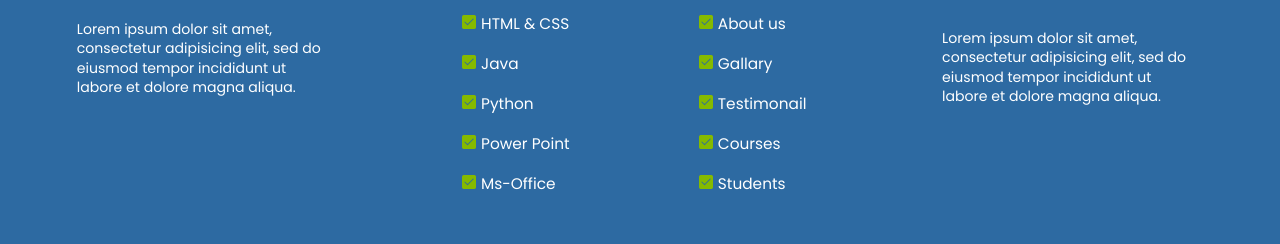
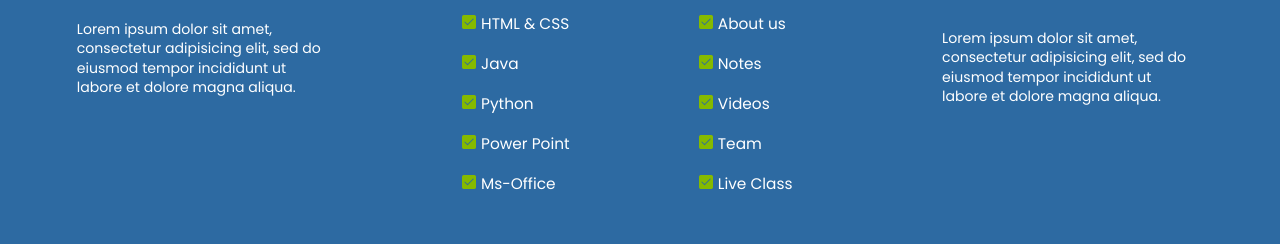
Before and after one commit to OwnTechnologiesClients/Givan-Academy-Frontend, a React (Vite) app: page /team in a window 1280 px wide. Shown: the part 2558-2802 px from the top of the page. Built offline with nearby package versions, Linux system fonts and the light colour scheme.

Commit message:
add links in footer

```diff
--- a/src/components/footer/Footer.jsx
+++ b/src/components/footer/Footer.jsx
@@ -72,23 +72,23 @@ const Footer = () => {
 
             <div className="link">
               <img src={checkbox} alt="" />
-              <Link to="">About us</Link>
+              <Link to="/aboutus">About us</Link>
             </div>
             <div className="link">
               <img src={checkbox} alt="" />
-              <Link to="">Gallary</Link>
+              <Link to="/notes">Notes</Link>
             </div>
             <div className="link">
               <img src={checkbox} alt="" />
-              <Link to="">Testimonail</Link>
+              <Link to="/videos">Videos</Link>
             </div>
             <div className="link">
               <img src={checkbox} alt="" />
-              <Link to="">Courses</Link>
+              <Link to="/team">Team</Link>
             </div>
             <div className="link">
               <img src={checkbox} alt="" />
-              <Link to="">Students</Link>
+              <Link to="/liveclass">Live Class</Link>
             </div>
           </div>
 
```
